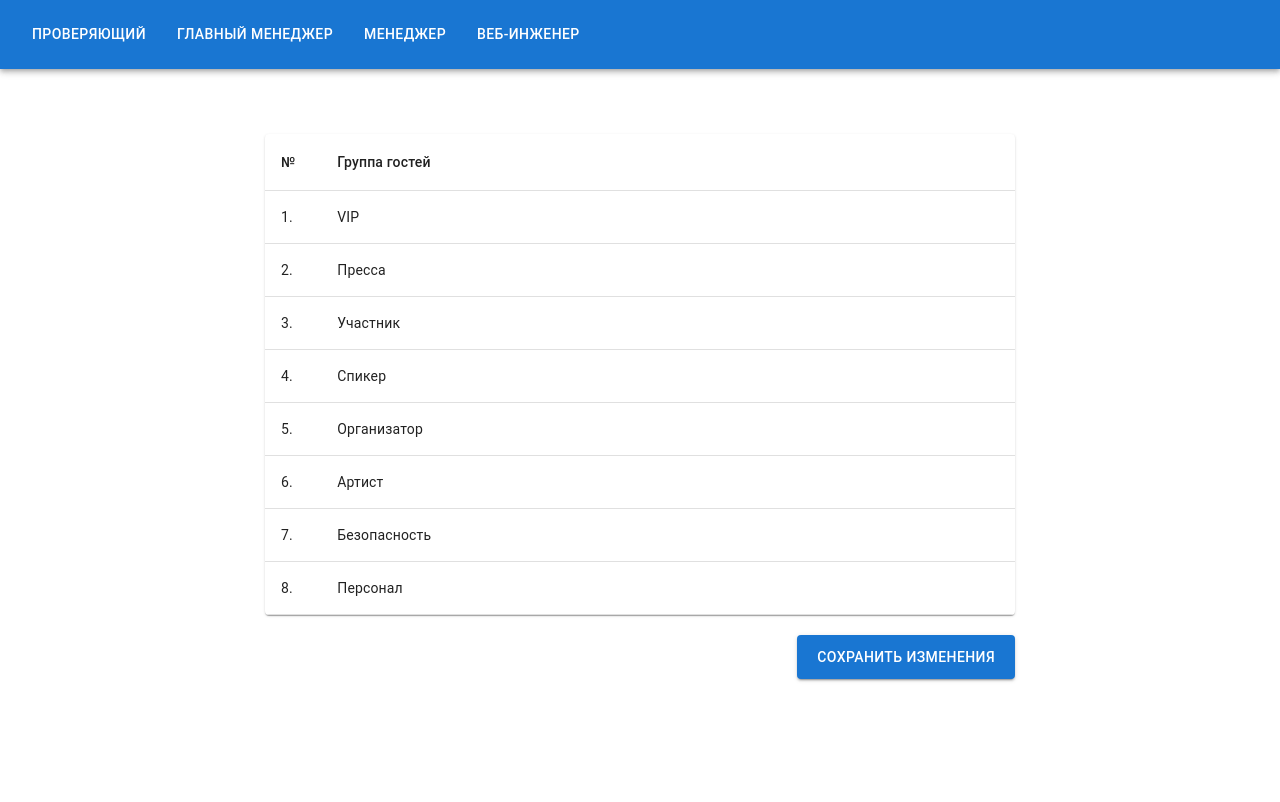
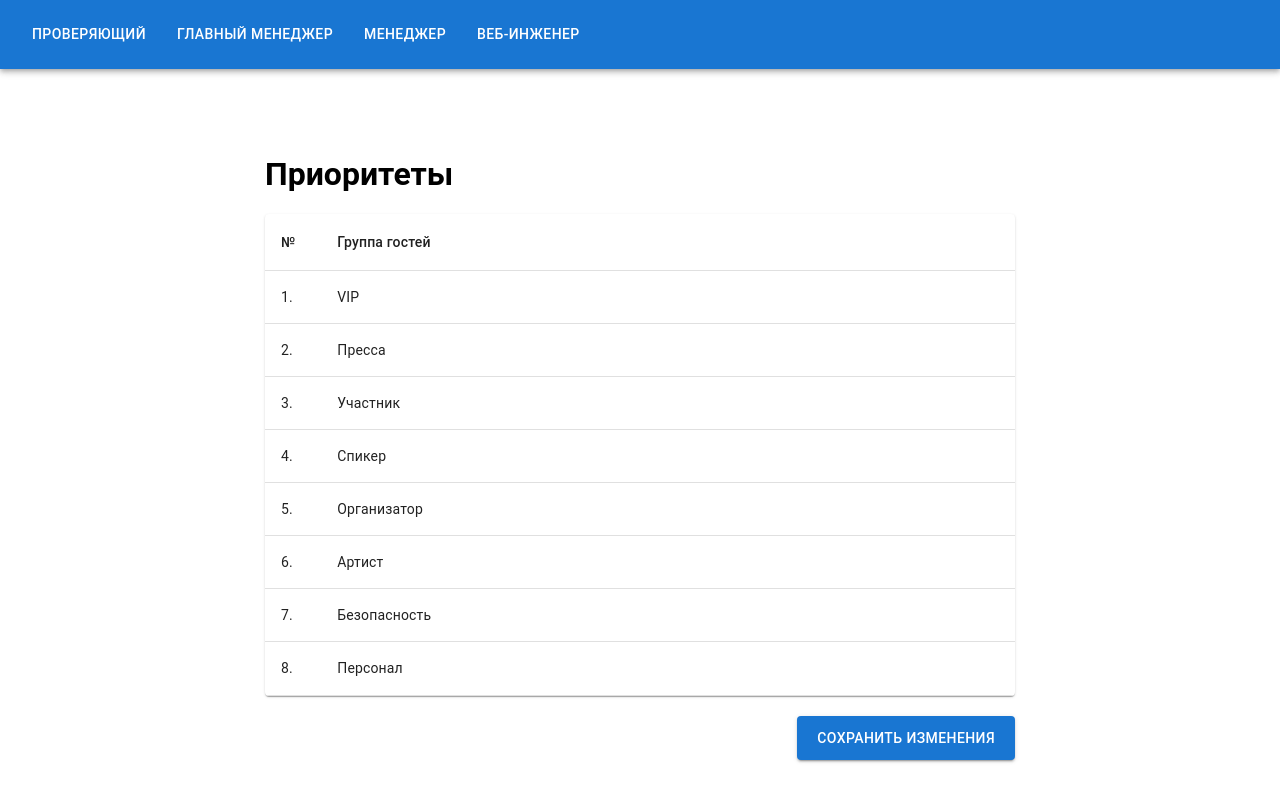
Before and after one commit to v-v-belikov/datacheck, a React (Vite) app: page / in a window 1280 px wide. Both pictures are taken after a click on the button "МЕНЕДЖЕР". Shown: the top 802 px of the page. Built offline with nearby package versions, Linux system fonts and the light colour scheme.

Commit message:
add title

```diff
--- a/src/pages/ManagerPage.tsx
+++ b/src/pages/ManagerPage.tsx
@@ -71,6 +71,7 @@ export const ManagerPage: React.FC = () => {
 
   return (
     <div style={{flexBasis: "50%", width: "750px", paddingTop: "50px"}}>
+      <h1>Приоритеты</h1>
       <DndContext sensors={sensors} collisionDetection={closestCenter} onDragEnd={handleDragEnd}>
         <SortableContext items={rows} strategy={verticalListSortingStrategy}>
           <TableContainer component={Paper}>
```
